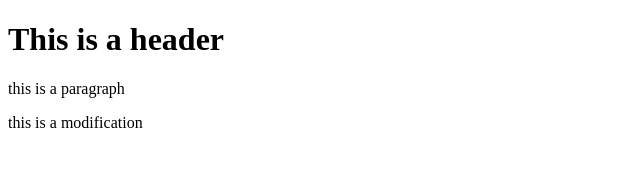
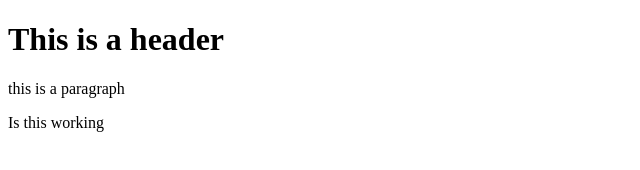
Before and after one commit to YamanObaid/First-Repository, a website: page index.html in a window 1280 px wide. Shown: the full height of the page, 0-640 px from the left. Drawn offline with Linux system fonts and the light colour scheme.

Commit message:
Third Commit

```diff
--- a/index.html
+++ b/index.html
@@ -6,6 +6,6 @@
     <body>
         <h1>This is a header</h1>
         <p>this is a paragraph</p>
-        <p>this is a modification</p>
+        <p>Is this working</p>
     </body>
 </html>
```
Also changed, not shown: package.json (added, +24 -0 lines), 2 other files.
